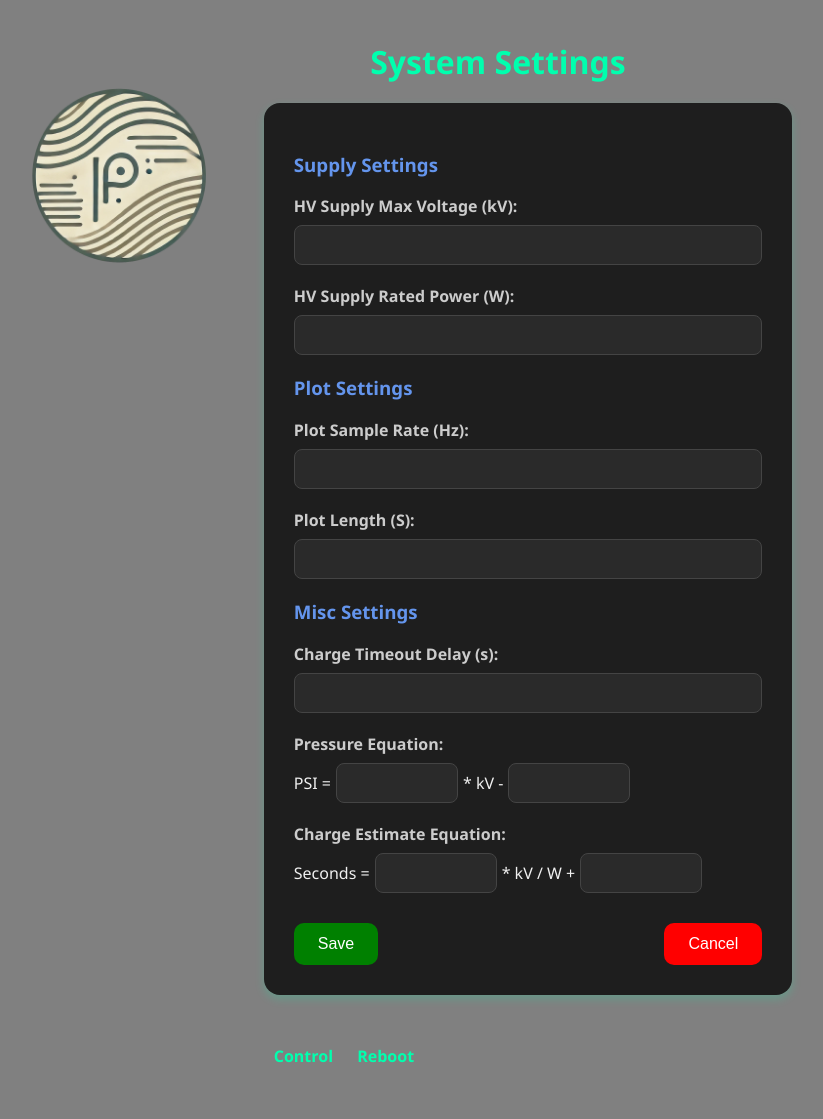
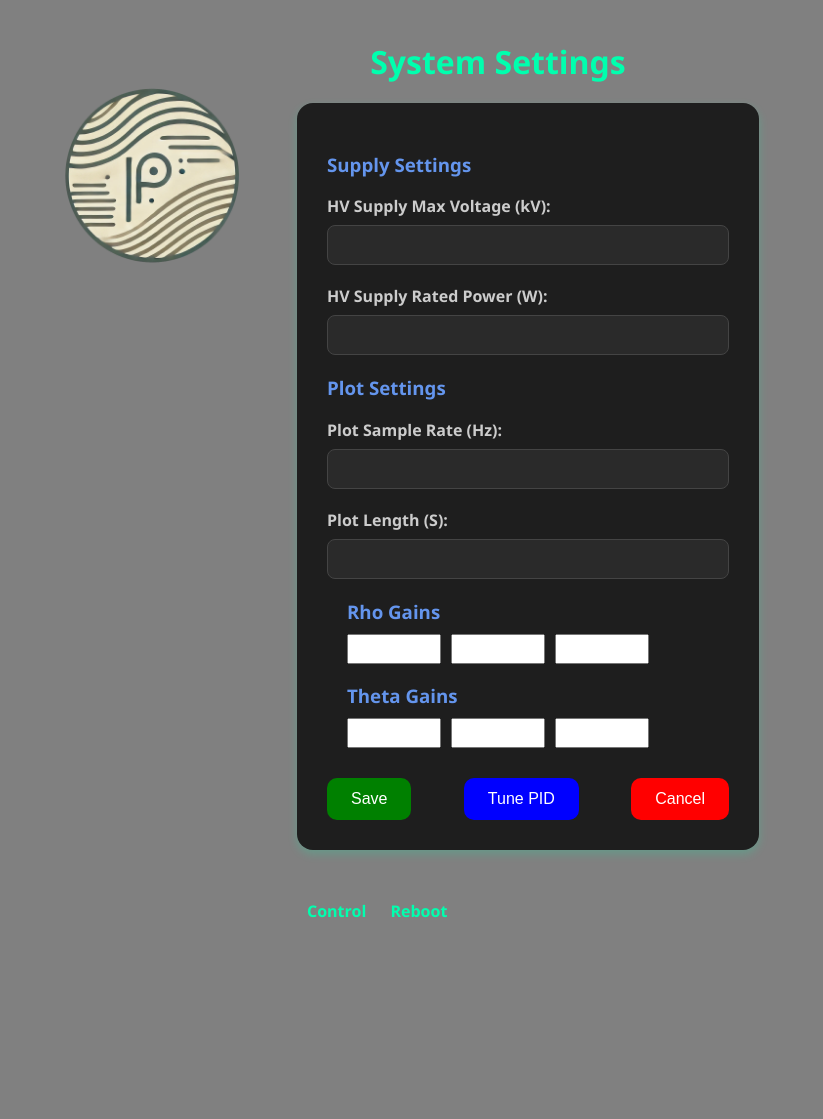
Before and after one commit to patrickmulcahy2/SanDee, a Flask app: page /settings in a window 1280 px wide. Shown: the whole page, without its empty margins (162-985 px from the left). After the commit the page ends 918 px from the top, so only its background shows below. Run offline with Flask 3, Linux system fonts and the light colour scheme; the visitor is signed in with stand-in values (Sample User, id 1); some libraries are stand-ins or nearby versions.

Commit message:
settings file

```diff
--- a/project/config.py
+++ b/project/config.py
@@ -63,6 +63,8 @@ settingsData = {
     'feedrate': 5,          #inch per second
 }
 
+
+
 userInputs = {
     'feedrateOffset': 0,    #inch per second
 }
--- a/static/css/styleSettings.css
+++ b/static/css/styleSettings.css
@@ -102,6 +102,11 @@ h3 {
     color: white;
 }
 
+.PID-button {
+    background-color: blue;
+    color: white;
+}
+
 .status-message {
     margin-top: 20px;
     text-align: center;
@@ -130,6 +135,31 @@ a.pageLink{
 a.pageLink:hover {
     border-bottom: 2px solid #00ffae;
 }
+
+.pid-gains {
+    margin: 20px;
+}
+
+.gain-section {
+    margin-bottom: 15px;
+}
+
+.gain-section h3 {
+    margin-bottom: 10px;
+}
+
+.gain-inputs {
+    display: flex;
+    gap: 10px;
+}
+
+.gain-inputs input {
+    width: 80px;
+    padding: 5px;
+    text-align: center;
+    font-size: 14px;
+}
+
 
 /* === Responsive Design === */
 @media screen and (max-width: 768px) {
--- /dev/null
+++ b/static/js/settingsScript.js
@@ -0,0 +1,113 @@
+document.addEventListener("DOMContentLoaded", () => {
+    const socket = io();
+
+    // Access the settings data passed from the server
+    const settingsData = window.settingsData || {};
+
+    // Populate form fields
+    if (settingsData.chargeTimeout !== undefined) {
+        document.getElementById("timeout").value = settingsData.chargeTimeout;
+    }
+
+    if (settingsData.supplyVoltage !== undefined) {
+        document.getElementById("supply-voltage").value = settingsData.supplyVoltage;
+    }
+
+    if (settingsData.supplyWattage !== undefined) {
+        document.getElementById("supply-power").value = settingsData.supplyWattage;
+    }
+
+    if (settingsData.plotSampleRate !== undefined) {
+        document.getElementById("plot-sample-rate").value = settingsData.plotSampleRate;
+    }
+
+    if (settingsData.plotLength !== undefined) {
+        document.getElementById("plot-length").value = settingsData.plotLength;
+    }
+
+    if (settingsData.pressureMultiplier !== undefined) {
+        document.getElementById("pressure-multiplier").value = settingsData.pressureMultiplier;
+    }
+
+    if (settingsData.pressureOffset !== undefined) {
+        document.getElementById("pressure-offset").value = settingsData.pressureOffset;
+    }
+
+    if (settingsData.chargeMultiplier !== undefined) {
+        document.getElementById("charge-multiplier").value = settingsData.chargeMultiplier;
+    }
+
+    if (settingsData.chargeOffset !== undefined) {
+        document.getElementById("charge-offset").value = settingsData.chargeOffset;
+    }
+    // Save button handler
+    document.querySelector(".save-button").addEventListener("click", () => {
+        const updatedSettings = {
+            chargeTimeout: parseInt(document.getElementById("timeout").value),
+            supplyVoltage: parseFloat(document.getElementById("supply-voltage").value),
+            supplyWattage: parseFloat(document.getElementById("supply-power").value),
+            plotSampleRate: parseInt(document.getElementById("plot-sample-rate").value),
+            plotLength: parseInt(document.getElementById("plot-length").value),
+            pressureMultiplier: parseFloat(document.getElementById("pressure-multiplier").value),
+            pressureOffset: parseFloat(document.getElementById("pressure-offset").value),
+            chargeMultiplier: parseFloat(document.getElementById("charge-multiplier").value),
+            chargeOffset: parseFloat(document.getElementById("charge-offset").value),
+        };
+
+        socket.emit("settings_sent", updatedSettings);
+        console.log("Settings sent:", updatedSettings);
+    });
+
+    // Cancel button can optionally reset the form or navigate
+    document.querySelector(".cancel-button").addEventListener("click", () => {
+        location.reload(); // simple way to reset fields to original server values
+    });
+
+    document.querySelector(".PID-button").addEventListener("click", () => {
+        location.reload(); // simple way to reset fields to original server values
+    });
+
+    window.reboot = function(command) {
+        const proceed = confirm("⚠️ Warning: Do you wish to reboot the control system?");
+        if (!proceed) return
+
+        socket.emit("reboot");
+    }
+
+function settingsLink() {
+    if (!stopCheck) {
+        const proceed = confirm("⚠️ Warning: continuing this link will cancel the active cycle.\n\nDo you want to continue?");
+        if (!proceed) return;
+    }
+    window.location.href = "/settings";
+}
+
+    document.querySelector(".save-button").addEventListener("click", () => {
+        const updatedSettings = {
+            chargeTimeout: parseInt(document.getElementById("timeout").value),
+            supplyVoltage: parseFloat(document.getElementById("supply-voltage").value),
+            supplyWattage: parseFloat(document.getElementById("supply-power").value),
+            plotSampleRate: parseInt(document.getElementById("plot-sample-rate").value),
+            plotLength: parseInt(document.getElementById("plot-length").value),
+            pressureMultiplier: parseFloat(document.getElementById("pressure-multiplier").value),
+            pressureOffset: parseFloat(document.getElementById("pressure-offset").value),
+            chargeMultiplier: parseFloat(document.getElementById("charge-multiplier").value),
+            chargeOffset: parseFloat(document.getElementById("charge-offset").value),
+        };
+
+        socket.emit("settings_sent", updatedSettings);
+        console.log("Settings sent:", updatedSettings);
+
+        const statusEl = document.getElementById("status-message");
+        statusEl.textContent = "Saving settings...";
+        statusEl.classList.add("visible");
+
+        // Simulate delay for saving — replace with a confirmation event from server if needed
+        setTimeout(() => {
+            statusEl.textContent = "Settings saved!";
+            setTimeout(() => {
+                statusEl.classList.remove("visible");
+            }, 2000);
+        }, 1000);
+    });
+});
--- a/templates/settings.html
+++ b/templates/settings.html
@@ -22,6 +22,7 @@
     <!-- Pass settings data to JS -->
     <script>
         window.settingsData = {{ settingsData | tojson }};
+        window.settingsPID = {{ settingsPID | tojson }};
     </script>
 </head>
 
@@ -59,38 +60,32 @@
                     <input type="number" id="plot-length">
                 </div>
 
-                <!-- Misc Settings -->
-                <h3>Misc Settings</h3>
-                <div class="setting-item">
-                    <label for="timeout">Charge Timeout Delay (s):</label>
-                    <input type="number" id="timeout">
-                </div>
+                <div class="pid-gains">
+                    <!-- Rho Gains Section -->
+                    <div class="gain-section">
+                        <h3>Rho Gains</h3>
+                        <div class="gain-inputs">
+                            <input type="number" id="kp-rho">
+                            <input type="number" id="ki-rho">
+                            <input type="number" id="kd-rho">
+                        </div>
+                    </div>
 
-                <!-- Pressure Equation -->
-                <div class="setting-item">
-                    <label>Pressure Equation:</label>
-                    <div style="display: flex; align-items: center; gap: 5px;">
-                        <span>PSI =</span>
-                        <input type="number" id="pressure-multiplier" style="width: 100px;">
-                        <span>* kV -</span>
-                        <input type="number" id="pressure-offset" style="width: 100px;">
-                    </div>
-                </div>
-
-                <!-- Charge Time Equation -->
-                <div class="setting-item">
-                    <label>Charge Estimate Equation:</label>
-                    <div style="display: flex; align-items: center; gap: 5px;">
-                        <span>Seconds =</span>
-                        <input type="number" id="charge-multiplier" style="width: 100px;">
-                        <span> * kV / W +</span>
-                        <input type="number" id="charge-offset" style="width: 100px;">
+                    <!-- Theta Gains Section -->
+                    <div class="gain-section">
+                        <h3>Theta Gains</h3>
+                        <div class="gain-inputs">
+                            <input type="number" id="kp-theta">
+                            <input type="number" id="ki-theta">
+                            <input type="number" id="kd-theta">
+                        </div>
                     </div>
                 </div>
 
                 <!-- Buttons -->
                 <div class="button-container">
                     <button class="button save-button">Save</button>
+                    <button class="button PID-button">Tune PID</button>
                     <button class="button cancel-button">Cancel</button>
                 </div>
             </div>
```
Also changed, not shown: project/settings.py (+21 -27 lines), 1 other file.
